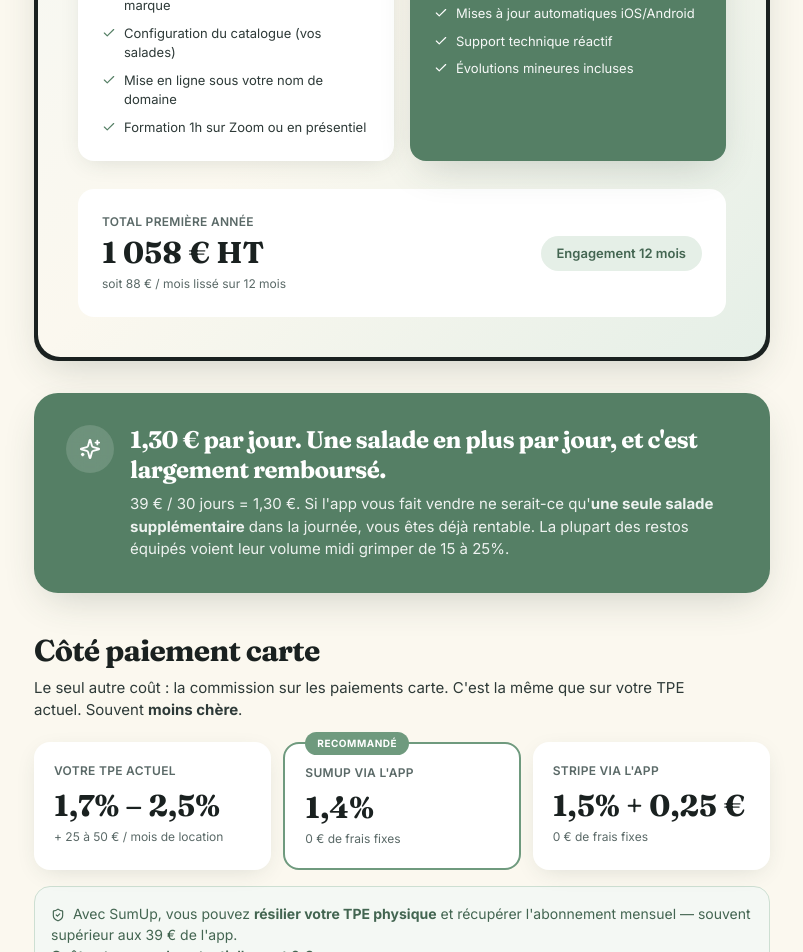
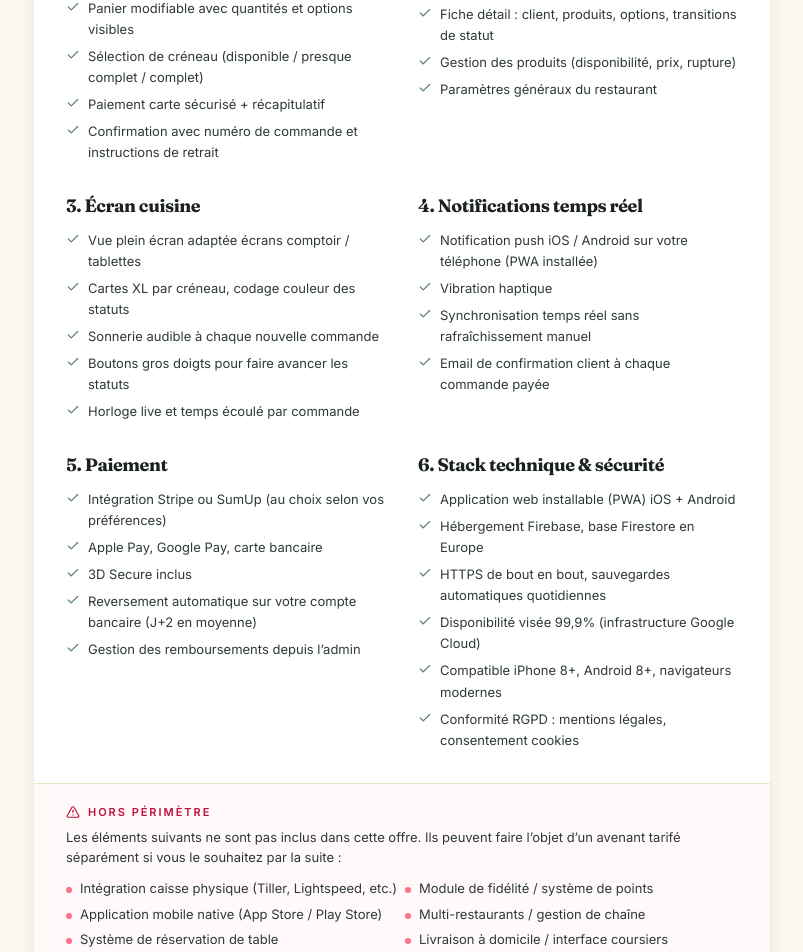
Before and after one commit to rabaudremi-boop/amai-precommande, a React (Vite) app: page /offre in a window 1280 px wide. Shown: the part 1841-2793 px from the top of the page, without its empty margins (238-1041 px from the left). Built offline with nearby package versions, Linux system fonts and the light colour scheme.

Commit message:
feat(offer): add detailed cahier des charges section between features and pricing

```diff
--- a/src/pages/Offer.tsx
+++ b/src/pages/Offer.tsx
@@ -13,6 +13,8 @@ import {
   ArrowRight,
   Zap,
   TrendingUp,
+  FileText,
+  AlertTriangle,
 } from 'lucide-react';
 import Logo from '../components/Logo';
 
@@ -132,6 +134,125 @@ export default function Offer() {
                 'Pas de TPE physique nécessaire',
               ]}
             />
+          </div>
+        </section>
+
+        {/* Cahier des charges */}
+        <section className="mt-10 overflow-hidden rounded-card bg-white shadow-soft">
+          <div className="border-l-4 border-sage-500 bg-cream-50 px-6 py-5 sm:px-8">
+            <div className="flex items-center gap-2 text-[11px] font-semibold uppercase tracking-[0.18em] text-sage-700">
+              <FileText size={14} />
+              Cahier des charges détaillé
+            </div>
+            <h2 className="mt-2 font-display text-3xl font-bold text-ink-900">
+              Périmètre fonctionnel & technique
+            </h2>
+            <p className="mt-1 max-w-2xl text-[14px] text-ink-700">
+              Ce que je m'engage à livrer, dans les moindres détails. Ce
+              document fait partie intégrante du devis et du contrat.
+            </p>
+          </div>
+
+          <div className="grid gap-x-8 gap-y-7 p-6 sm:p-8 md:grid-cols-2">
+            <SpecBlock
+              title="1. Parcours client (mobile-first)"
+              points={[
+                'Page d’accueil avec accroche, horaires du jour et délai mini',
+                'Catalogue par catégories : Signatures, À composer, Menus, Boissons, Desserts',
+                'Fiche produit personnalisable (sauce, retrait d’ingrédients, suppléments)',
+                'Panier modifiable avec quantités et options visibles',
+                'Sélection de créneau (disponible / presque complet / complet)',
+                'Paiement carte sécurisé + récapitulatif',
+                'Confirmation avec numéro de commande et instructions de retrait',
+              ]}
+            />
+            <SpecBlock
+              title="2. Tableau de bord restaurateur"
+              points={[
+                'Connexion sécurisée par identifiant',
+                'Vue jour : commandes, CA, panier moyen, prochain créneau',
+                'Bouton « mettre en pause les commandes » en 1 clic',
+                'Liste filtrable par statut, regroupée par créneau',
+                'Fiche détail : client, produits, options, transitions de statut',
+                'Gestion des produits (disponibilité, prix, rupture)',
+                'Paramètres généraux du restaurant',
+              ]}
+            />
+            <SpecBlock
+              title="3. Écran cuisine"
+              points={[
+                'Vue plein écran adaptée écrans comptoir / tablettes',
+                'Cartes XL par créneau, codage couleur des statuts',
+                'Sonnerie audible à chaque nouvelle commande',
+                'Boutons gros doigts pour faire avancer les statuts',
+                'Horloge live et temps écoulé par commande',
+              ]}
+            />
+            <SpecBlock
+              title="4. Notifications temps réel"
+              points={[
+                'Notification push iOS / Android sur votre téléphone (PWA installée)',
+                'Vibration haptique',
+                'Synchronisation temps réel sans rafraîchissement manuel',
+                'Email de confirmation client à chaque commande payée',
+              ]}
+            />
+            <SpecBlock
+              title="5. Paiement"
+              points={[
+                'Intégration Stripe ou SumUp (au choix selon vos préférences)',
+                'Apple Pay, Google Pay, carte bancaire',
+                '3D Secure inclus',
+                'Reversement automatique sur votre compte bancaire (J+2 en moyenne)',
+                'Gestion des remboursements depuis l’admin',
+              ]}
+            />
+            <SpecBlock
+              title="6. Stack technique & sécurité"
+              points={[
+                'Application web installable (PWA) iOS + Android',
+                'Hébergement Firebase, base Firestore en Europe',
+                'HTTPS de bout en bout, sauvegardes automatiques quotidiennes',
+                'Disponibilité visée 99,9% (infrastructure Google Cloud)',
+                'Compatible iPhone 8+, Android 8+, navigateurs modernes',
+                'Conformité RGPD : mentions légales, consentement cookies',
+              ]}
+            />
+          </div>
+
+          <div className="border-t border-cream-200 bg-rose-50/40 px-6 py-5 sm:px-8">
+            <div className="flex items-center gap-2 text-[11px] font-semibold uppercase tracking-[0.18em] text-rose-700">
+              <AlertTriangle size={14} />
+              Hors périmètre
+            </div>
+            <p className="mt-2 max-w-2xl text-[13px] text-ink-700">
+              Les éléments suivants ne sont pas inclus dans cette offre. Ils
+              peuvent faire l’objet d’un avenant tarifé séparément si
+              vous le souhaitez par la suite :
+            </p>
+            <ul className="mt-3 grid gap-1.5 text-[13px] text-ink-700 sm:grid-cols-2">
+              {[
+                'Intégration caisse physique (Tiller, Lightspeed, etc.)',
+                'Module de fidélité / système de points',
+                'Application mobile native (App Store / Play Store)',
+                'Multi-restaurants / gestion de chaîne',
+                'Système de réservation de table',
+                'Livraison à domicile / interface coursiers',
+              ].map((item) => (
+                <li key={item} className="flex items-start gap-2">
+                  <span className="mt-2 inline-block h-1.5 w-1.5 shrink-0 rounded-full bg-rose-400" />
+                  {item}
+                </li>
+              ))}
+            </ul>
+          </div>
+
+          <div className="flex flex-wrap items-center justify-between gap-3 border-t border-cream-200 px-6 py-4 text-[12px] text-ink-500 sm:px-8">
+            <span className="inline-flex items-center gap-1.5">
+              <ShieldCheck size={13} className="text-sage-600" />
+              Document contractuel · annexé au devis
+            </span>
+            <span>Version 1.0 · Mai 2026</span>
           </div>
         </section>
 
@@ -483,6 +604,31 @@ function ComparisonCard({
   );
 }
 
+function SpecBlock({
+  title,
+  points,
+}: {
+  title: string;
+  points: string[];
+}) {
+  return (
+    <div>
+      <h3 className="font-display text-lg font-bold text-ink-900">{title}</h3>
+      <ul className="mt-2.5 space-y-1.5">
+        {points.map((p) => (
+          <li
+            key={p}
+            className="flex items-start gap-2 text-[13px] leading-relaxed text-ink-700"
+          >
+            <Check size={14} className="mt-0.5 shrink-0 text-sage-600" />
+            <span>{p}</span>
+          </li>
+        ))}
+      </ul>
+    </div>
+  );
+}
+
 function Step({
   n,
   title,
```
